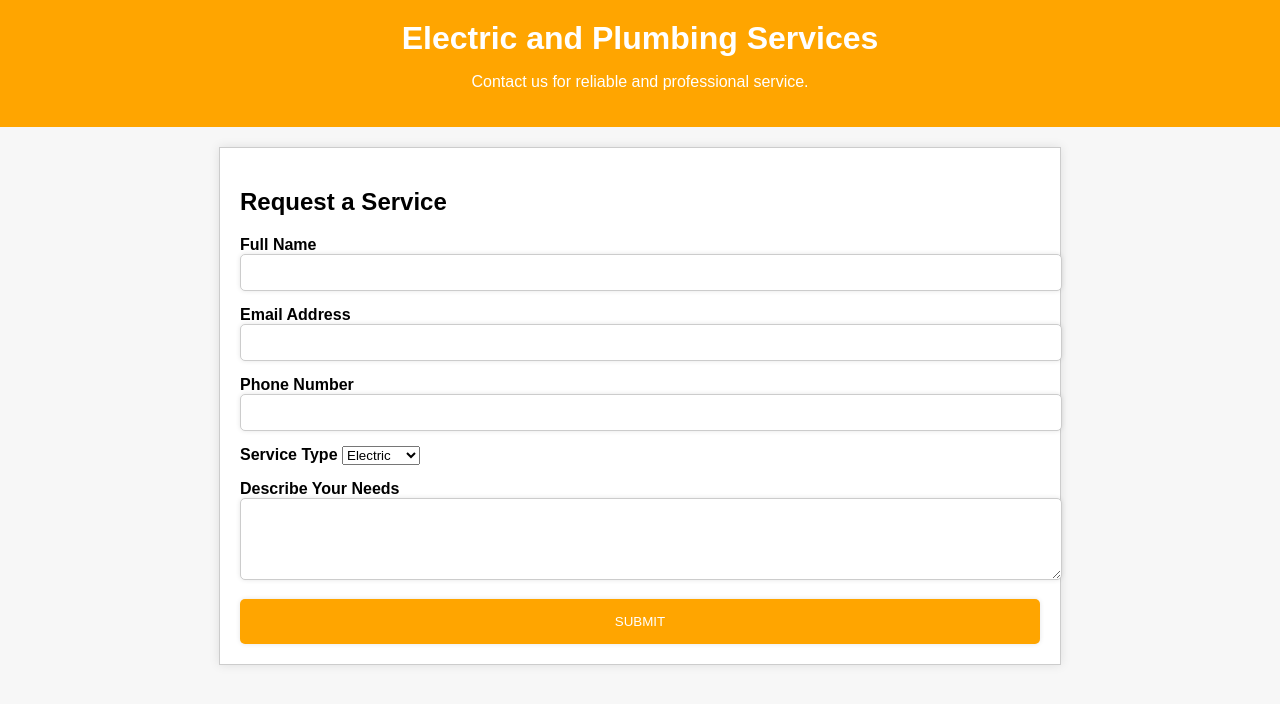
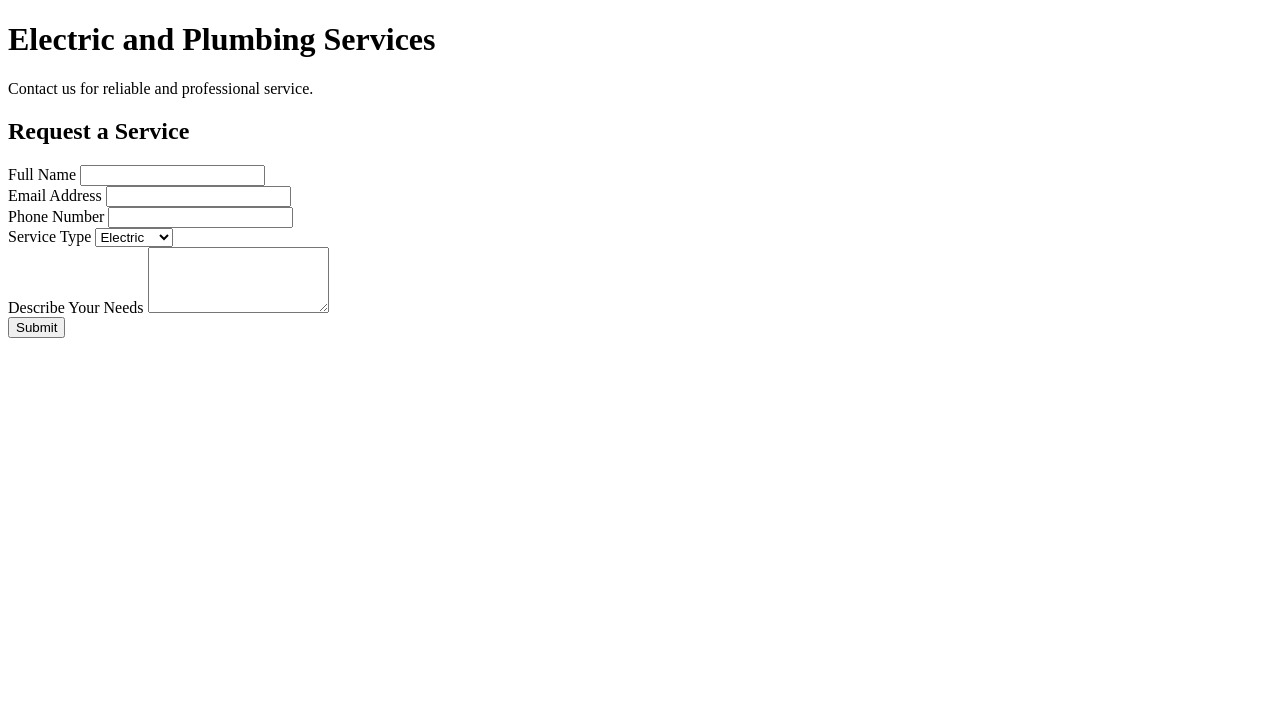
Before and after one commit to Yassze/Test, a plain HTML site: page Index.html in a window 1280 px wide. Drawn offline with Linux system fonts and the light colour scheme.

Commit message:
Update Index.html

```diff
--- a/Index.html
+++ b/Index.html
@@ -3,57 +3,7 @@
 <head>
     <meta charset="UTF-8">
     <title>Electric and Plumbing Services</title>
-    <style>
-        body {
-            background-color: #f7f7f7;
-            font-family: Arial, sans-serif;
-            margin: 0;
-            padding: 0;
-        }
-        header {
-            background-color: orange;
-            color: white;
-            padding: 20px;
-            text-align: center;
-        }
-        h1 {
-            margin: 0;
-        }
-        .container {
-            width: 80%;
-            max-width: 800px;
-            margin: 0 auto;
-            padding: 20px;
-            background-color: white;
-            border: 1px solid #ccc;
-            box-shadow: 0px 0px 10px rgba(0, 0, 0, 0.1);
-            margin-top: 20px;
-        }
-        .form-group {
-            margin-bottom: 15px;
-        }
-        label {
-            font-weight: bold;
-        }
-        input, textarea {
-            width: 100%;
-            padding: 10px;
-            border: 1px solid #ccc;
-            border-radius: 5px;
-            box-shadow: 0px 0px 5px rgba(0, 0, 0, 0.1);
-        }
-        input[type="submit"] {
-            background-color: orange;
-            color: white;
-            border: none;
-            cursor: pointer;
-            text-transform: uppercase;
-            padding: 15px;
-        }
-        input[type="submit"]:hover {
-            background-color: darkorange;
-        }
-    </style>
+
 </head>
 <body>
     <header>
```
